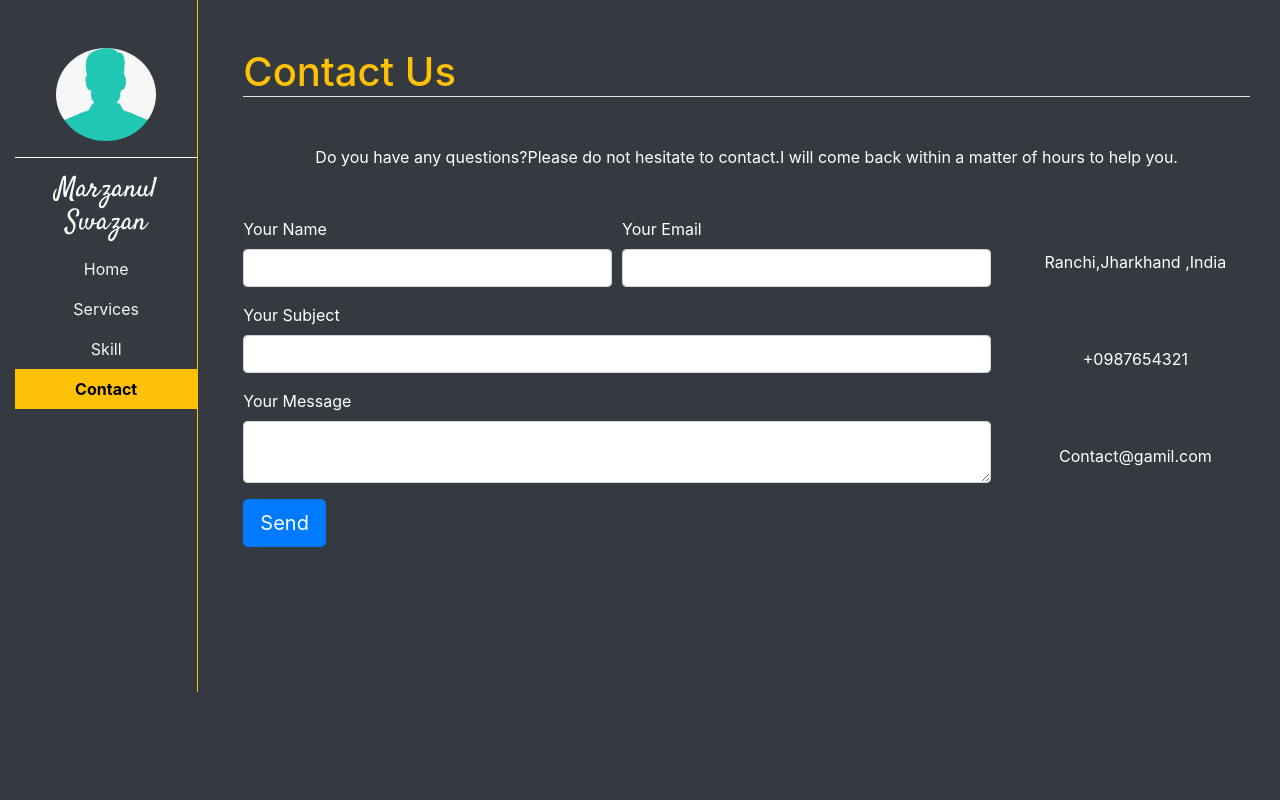
After one commit to MarzanulHoque/Portfolio-site-with-Django, a Django app: page /contact/ in a window 1280 px wide. The commit adds this page. Run offline with Django 3.2, Linux system fonts and the light colour scheme; some libraries are stand-ins or nearby versions; some web fonts are replaced.

Commit message:
Site Finalized

```diff
--- a/resumeproject/core/static/core/css/core.css
+++ b/resumeproject/core/static/core/css/core.css
@@ -17,3 +17,15 @@ html,body{
 .ss-color{
     color: silver;
 }
+a.nav-link{
+    color: whitesmoke;
+}
+a.nav-link:hover{
+    color: black;
+    background-color: #e9cd79;
+}
+a.nav-link.active{
+    color: black;
+    background-color: #ffc107;
+    font-weight: bold;
+}
--- /dev/null
+++ b/resumeproject/core/templates/core/contact.html
@@ -0,0 +1,58 @@
+{% extends 'core/base.html' %}
+{% block content %}
+    <div class="container mt-5">
+    <h1 class="text-warning mb-5 border-bottom">Contact Us</h1>
+     <div class="row text-white mb-5">
+         <p class="mx-auto mb-5">
+             Do you have any questions?Please do not hesitate to contact.I will come back within
+             a matter of hours to help you.
+         </p>
+         <div class="col-sm-9 mb-5">
+             <form action="">
+                 <div class="form-row">
+                     <div class="form-group col-sm-6">
+                         <label for="inputname">Your Name</label>
+                         <input type="text" class="form-control" id="inputname">
+                     </div>
+                     <div class="form-group col-sm-6">
+                         <label for="inputEmail">Your Email</label>
+                         <input type="text" class="form-control" id="inputEmail">
+                     </div>
+                     <div class="form-group col-sm-12">
+                         <label for="inputsub">Your Subject</label>
+                         <input type="text" class="form-control" id="inputsub">
+                     </div>
+                     <div class="mb-3 col-sm-12">
+                         <label for="inputtext">Your Message</label>
+                         <textarea type="text" class="form-control" id="inputtext">
+                         </textarea>
+                     </div>
+                 </div>
+                 <button type="submit" class=" btn btn-primary btn-lg">Send</button>
+             </form>
+         </div>
+         <div class="col-sm-3 text-center">
+             <ul class="list-unstyled">
+                    <li>
+                        <i class="fas fa-map-marker-alt fa-2x i-color"></i>
+                        <p>Ranchi,Jharkhand ,India </p>
+                    </li>
+                     <li>
+                        <i class="fas fa-phone fa-2x mt-4 i-color"></i>
+                        <p>+0987654321 </p>
+                    </li>
+                     <li>
+                        <i class="fas fa-envelope fa-2x mt-4 i-color"></i>
+                        <p>Contact@gamil.com </p>
+                    </li>
+             </ul>
+         </div>
+     </div>
+    </div>
+    <div class="text-center mb-3">
+        <a href="#" target="_blank"><i class="fab fa-twitter fa-2x i-color mr-2"></i></a>
+        <a href="#" target="_blank"><i class="fab fa-facebook-f fa-2x i-color mr-2"></i></a>
+        <a href="#" target="_blank"><i class="fab fa-instagram fa-2x i-color mr-2"></i></a>
+        <a href="#" target="_blank"><i class="fab fa-dribbble fa-2x i-color"></i></a>
+    </div>
+{% endblock content %}
--- a/resumeproject/core/templates/core/home.html
+++ b/resumeproject/core/templates/core/home.html
@@ -20,8 +20,8 @@
         </div>
         </div>
        <div class="text-center">
-            <a href="" class="btn btn-outline-warning my-3 mr-5">Hire Me</a>
-            <a href="" class="btn btn-outline-info my-3">Contact</a>
+            <a href="{% url 'contact' %}" class="btn btn-outline-warning my-3 mr-5">Hire Me</a>
+            <a href="{% url 'contact' %}" class="btn btn-outline-info my-3">Contact</a>
        </div>
     </div>
 {% endblock content %}
--- a/resumeproject/core/templates/core/sidebar.html
+++ b/resumeproject/core/templates/core/sidebar.html
@@ -5,11 +5,11 @@
         <img src="{% static 'core/images/pic.jpeg' %}" alt="ProfilePic" class="img-fluid rounded-circle mt-5"  width="100px" height="100px" >
     </div>
     <hr class="border-light">
-    <h3 class="text-white text-center mt-3 st-font">Bryan Doe</h3>
+    <h3 class="text-white text-center mt-3 st-font">Marzanul Swazan</h3>
     <nav class="nav flex-column text-center">
-        <a href="" class="nav-link">Home</a>
-        <a href="" class="nav-link">Services</a>
-        <a href="" class="nav-link">Skill</a>
-        <a href="" class="nav-link">Contact</a>
+        <a href="{% url 'home' %}" class="nav-link {{ home }}">Home</a>
+        <a href="{% url 'services' %}" class="nav-link {{ services }}">Services</a>
+        <a href="{% url 'skill' %}" class="nav-link {{ skill }}">Skill</a>
+        <a href="{% url 'contact' %}" class="nav-link {{ contact }}">Contact</a>
     </nav>
 </div>
--- a/resumeproject/core/views.py
+++ b/resumeproject/core/views.py
@@ -2,4 +2,14 @@ from django.shortcuts import render
 
 
 def home(request):
-    return render(request, 'core/home.html')
+    context = {
+        'home': 'active'
+    }
+    return render(request, 'core/home.html', context)
+
+
+def contact(request):
+    context = {
+        'contact': 'active'
+    }
+    return render(request, 'core/contact.html', context)
--- a/resumeproject/edu/views.py
+++ b/resumeproject/edu/views.py
@@ -2,4 +2,7 @@ from django.shortcuts import render
 
 
 def skill(request):
-    return render(request, 'edu/skill.html')
+    context = {
+        'skill': 'active'
+    }
+    return render(request, 'edu/skill.html', context)
--- a/resumeproject/resumeproject/urls.py
+++ b/resumeproject/resumeproject/urls.py
@@ -20,6 +20,7 @@ from core import views
 urlpatterns = [
     path('admin/', admin.site.urls),
     path('', views.home, name='home'),
+    path('contact/', views.contact, name='contact'),
     path('serv/', include('serv.urls')),
     path('edu/', include('edu.urls'))
 ]
--- a/resumeproject/serv/urls.py
+++ b/resumeproject/serv/urls.py
@@ -2,5 +2,5 @@ from django.urls import path
 from . import views
 
 urlpatterns = [
-    path('services', views.services, name='services'),
+    path('services/', views.services, name='services'),
 ]
--- a/resumeproject/serv/views.py
+++ b/resumeproject/serv/views.py
@@ -2,4 +2,7 @@ from django.shortcuts import render
 
 
 def services(request):
-    return render(request, 'serv/services.html')
+    context = {
+        'services': 'active'
+    }
+    return render(request, 'serv/services.html',context)
```
Also changed, not shown: resumeproject/req.txt (added, +84 -0 lines), resumeproject/resumeproject/settings.py (+2 -6 lines).
